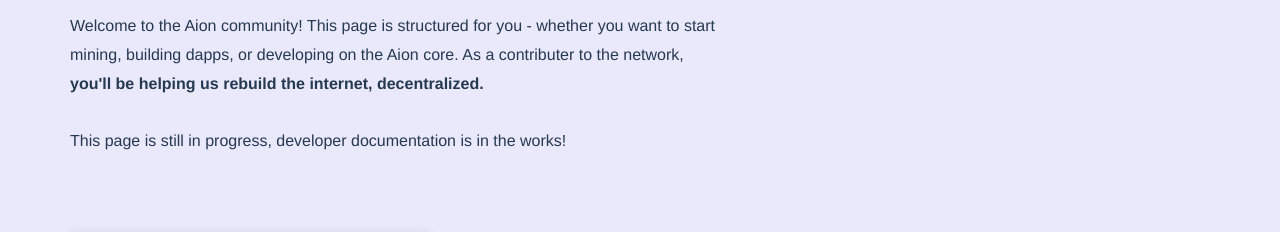
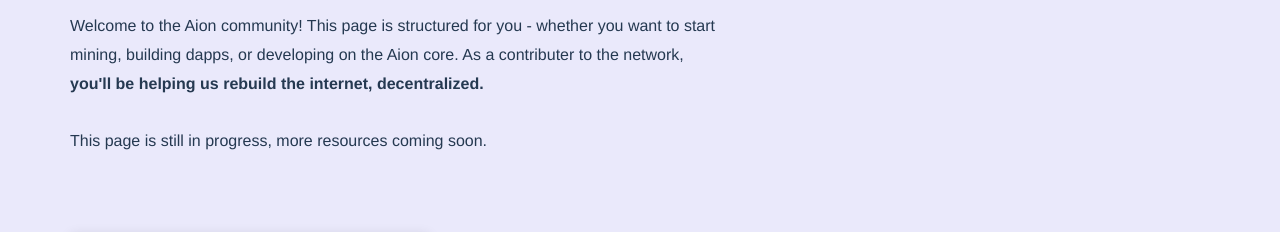
Before and after one commit to AvNuc/shereezhang.github.io, a plain HTML site: page index.html in a window 1280 px wide. Shown: the part 303-535 px from the top of the page. Drawn offline with Linux system fonts and the light colour scheme; files whose address does not match are found by name.

Commit message:
update lede

```diff
--- a/index.html
+++ b/index.html
@@ -6,7 +6,7 @@
 <meta name="viewport" content="width=device-width, minimum-scale=1.0">
 <title>Aion Docs</title>
 
-	<meta name="description" content="Welcome to the Aion community! This page is structured for you - whether you want to start mining, building dapps, developing on the Aion core, or investing in Aion. As a contributer to the network, <strong>you'll be helping us rebuild the internet, decentralized.">
+	<meta name="description" content="Welcome to the Aion community! This page is structured for you - whether you want to start mining, building dapps, or developing on the Aion core. As a contributer to the network, <strong>you'll be helping us rebuild the internet, decentralized.</strong><br><br>This page is still in progress, more resources coming soon.">
 
 
 <link rel="icon" type="image/png" sizes="32x32" href="https://aion.network/material/views/aion/assets/img/favicon/favicon-32x32.png">
@@ -71,7 +71,7 @@
 									<h1 class="hero-subheader__title">Aion Docs</h1>
 
 
-									<p class="hero-subheader__desc">Welcome to the Aion community! This page is structured for you - whether you want to start mining, building dapps, or developing on the Aion core. As a contributer to the network, <strong>you'll be helping us rebuild the internet, decentralized.</strong><br><br>This page is still in progress, developer documentation is in the works!</p>
+									<p class="hero-subheader__desc">Welcome to the Aion community! This page is structured for you - whether you want to start mining, building dapps, or developing on the Aion core. As a contributer to the network, <strong>you'll be helping us rebuild the internet, decentralized.</strong><br><br>This page is still in progress, more resources coming soon.</p>
 
 							</div><!-- /.align-inner -->
 
```
